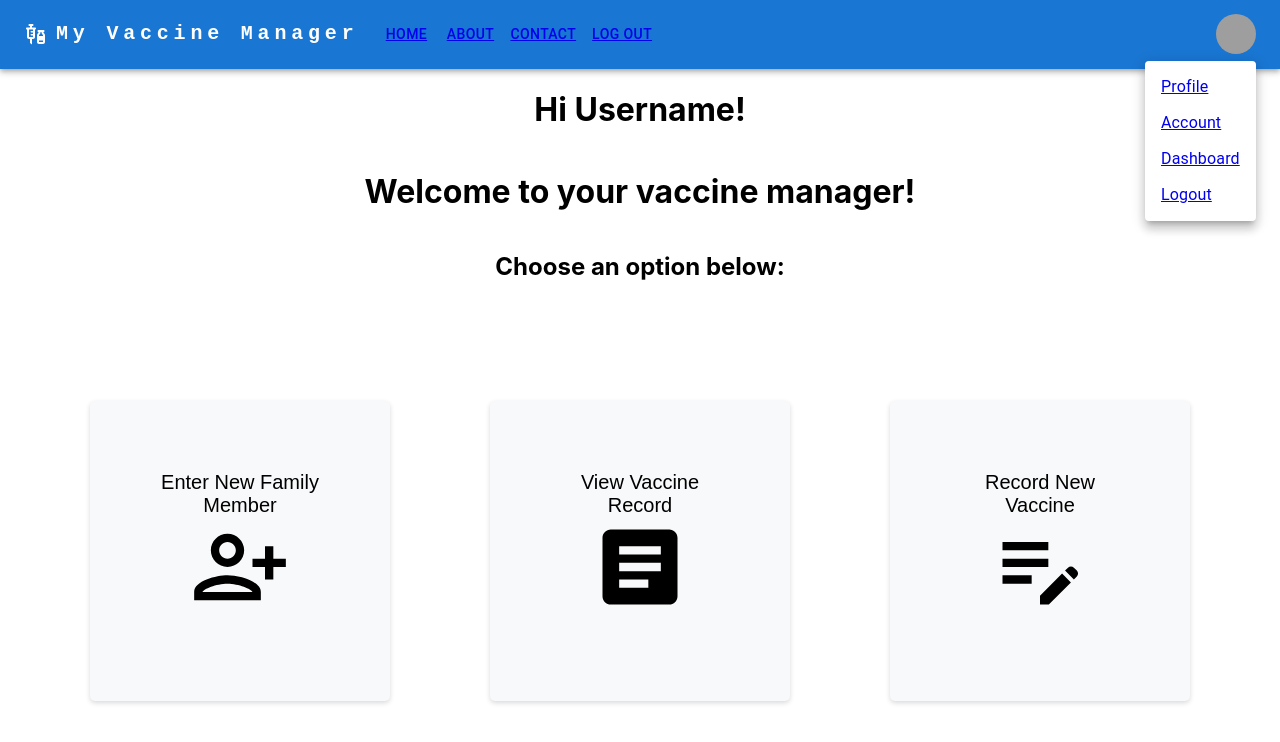
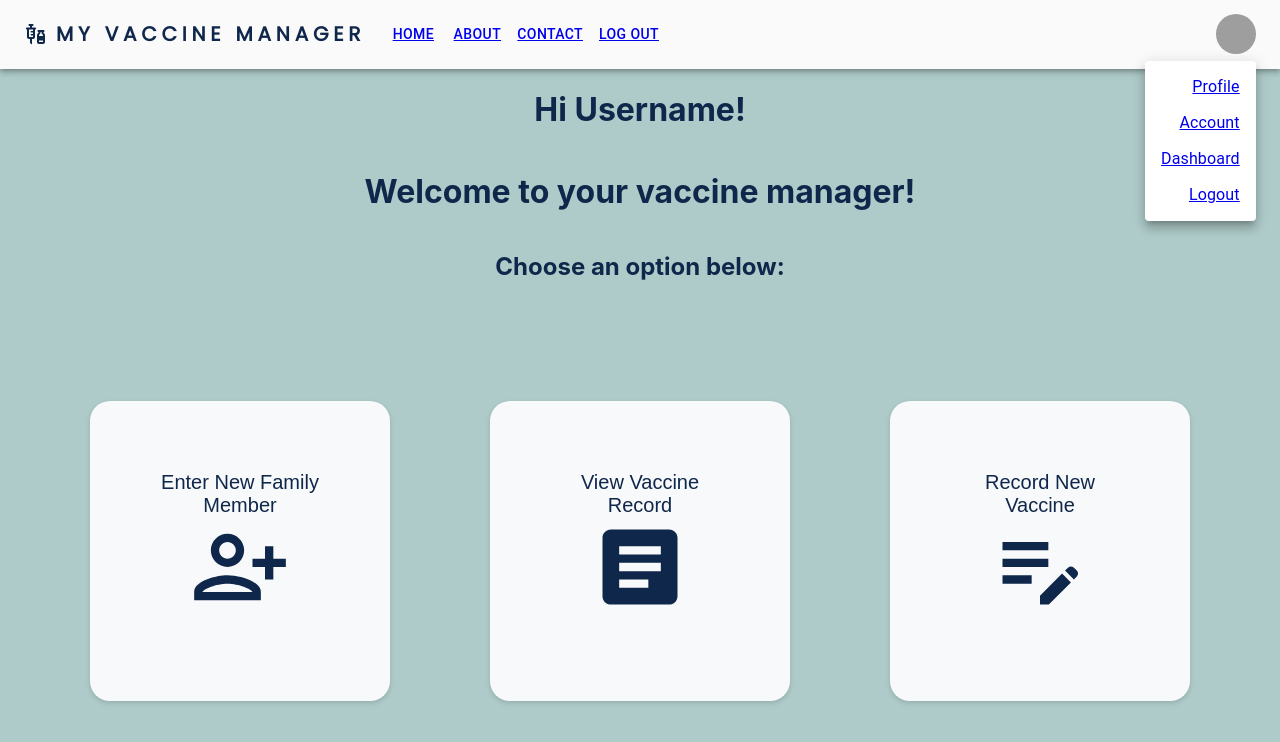
Before and after one commit to JLOtten/vaccine-manager, a React (Create React App) app in the folder frontend/: page / in a window 1280 px wide. Both pictures are taken after a click on the button "Open settings". Shown: the top 742 px of the page. Built offline with nearby package versions, Linux system fonts and the light colour scheme; grey boxes are pictures that could not be loaded.

Commit message:
Added styling: colors and fonts to Homepage and NavBar

```diff
--- a/frontend/public/index.html
+++ b/frontend/public/index.html
@@ -39,5 +39,8 @@
       To begin the development, run `npm start` or `yarn start`.
       To create a production bundle, use `npm run build` or `yarn build`.
     -->
+    <link rel="preconnect" href="https://fonts.googleapis.com">
+<link rel="preconnect" href="https://fonts.gstatic.com" crossorigin>
+<link href="https://fonts.googleapis.com/css2?family=Poppins&family=Titillium+Web:wght@300;400&display=swap" rel="stylesheet">
   </body>
 </html>
--- a/frontend/src/App.css
+++ b/frontend/src/App.css
@@ -11,6 +11,10 @@
   .App-logo {
     animation: App-logo-spin infinite 20s linear;
   }
+}
+
+body {
+  background-color: #aecbc9; /* Replace with the color you want */
 }
 
 .App-header {
--- a/frontend/src/components/Home.css
+++ b/frontend/src/components/Home.css
@@ -13,7 +13,7 @@
     margin: 50px 50px;
     padding: 50px;
     border: none;
-    border-radius: 5px;
+    border-radius: 20px;
     box-shadow: 0 2px 5px rgba(0, 0, 0, 0.15);
     background-color: #f8f9fa;
     text-align: center;
@@ -28,6 +28,7 @@
     flex-direction: column;
     justify-content: center;
     align-items: center;
+    color: #0f274a;
   }
 
   .card-button:hover {
--- a/frontend/src/components/Home.tsx
+++ b/frontend/src/components/Home.tsx
@@ -12,7 +12,7 @@ function Home() {
       <nav>
         <ResponsiveAppBar />
       </nav>
-      <div style={{ display: 'flex', flexDirection: 'column', alignItems: 'center', justifyContent: 'center' }}>
+      <div style={{ color: '#0f274a', display: 'flex', flexDirection: 'column', alignItems: 'center', justifyContent: 'center' }}>
         <h1>Hi Username!</h1>
         <h1>Welcome to your vaccine manager!</h1>
         <h2>Choose an option below:</h2>
--- a/frontend/src/components/ResponsiveAppBar.tsx
+++ b/frontend/src/components/ResponsiveAppBar.tsx
@@ -38,26 +38,27 @@ function ResponsiveAppBar() {
   };
 
   return (
-    <AppBar position="static">
+    <AppBar position="static" sx={{ backgroundColor: '#fafafa' }}>
       <Container maxWidth="xl">
         <Toolbar disableGutters>
-          <VaccinesIcon sx={{ display: { xs: 'none', md: 'flex' }, mr: 1 }} />
+          <VaccinesIcon sx={{ color:'#0f274a', display: { xs: 'none', md: 'flex' }, mr: 1 }} />
           <Typography
             variant="h6"
             noWrap
             component="a"
             href="#app-bar-with-responsive-menu"
             sx={{
+
               mr: 2,
               display: { xs: 'none', md: 'flex' },
-              fontFamily: 'monospace',
+              fontFamily: "'Poppins', sans-serif",
               fontWeight: 700,
               letterSpacing: '.3rem',
-              color: 'inherit',
+              color: '#0f274a',
               textDecoration: 'none',
             }}
           >
-            My Vaccine Manager
+            MY VACCINE MANAGER
           </Typography>
 
           <Box sx={{ flexGrow: 1, display: { xs: 'flex', md: 'none' } }}>
@@ -87,10 +88,11 @@ function ResponsiveAppBar() {
               onClose={handleCloseNavMenu}
               sx={{
                 display: { xs: 'block', md: 'none' },
+                justifyContent: 'flex-end',
               }}
             >
               {pages.map((page) => (
-                <MenuItem key={page} onClick={handleCloseNavMenu}>
+                <MenuItem sx={{ justifyContent: 'flex-end', color: '#0f274a' }} key={page} onClick={handleCloseNavMenu}>
                   <Link to={`/${page.toLowerCase()}`}>
                   <Typography textAlign="center">{page}</Typography>
                   </Link>
@@ -108,14 +110,14 @@ function ResponsiveAppBar() {
               mr: 2,
               display: { xs: 'flex', md: 'none' },
               flexGrow: 1,
-              fontFamily: 'monospace',
+              fontFamily: "'Poppins', sans-serif",
               fontWeight: 700,
               letterSpacing: '.3rem',
-              color: 'inherit',
+              color: '#0fa274a',
               textDecoration: 'none',
             }}
             >
-            My Vaccine Manager
+            MY VACCINE MANAGER
           </Typography>
           <Box sx={{ flexGrow: 1, display: { xs: 'none', md: 'flex' } }}>
             {pages.map((page) => (
@@ -154,7 +156,7 @@ function ResponsiveAppBar() {
               onClose={handleCloseUserMenu}
             >
               {settings.map((setting) => (
-                <MenuItem key={setting} onClick={handleCloseUserMenu}>
+                <MenuItem sx={{ justifyContent: 'flex-end', color: '#0f274a' }} key={setting} onClick={handleCloseUserMenu}>
                   <Link to={`/${setting.toLowerCase()}`}>
                   <Typography textAlign="center">{setting}</Typography>
                   </Link>
--- a/frontend/src/index.css
+++ b/frontend/src/index.css
@@ -10,4 +10,6 @@ body {
 code {
   font-family: source-code-pro, Menlo, Monaco, Consolas, 'Courier New',
     monospace;
+  font-family: 'Poppins', sans-serif;
+  font-family: 'Titillium Web', sans-serif;
 }
```
